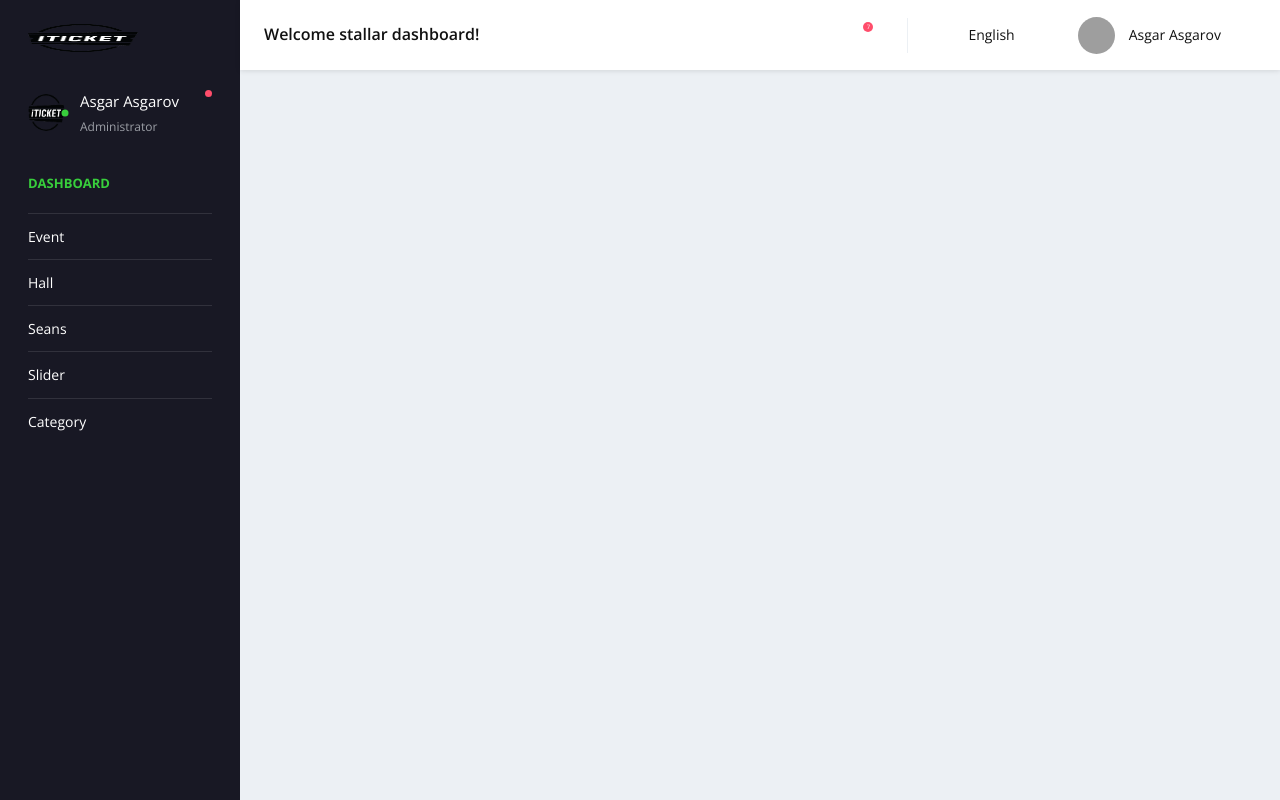
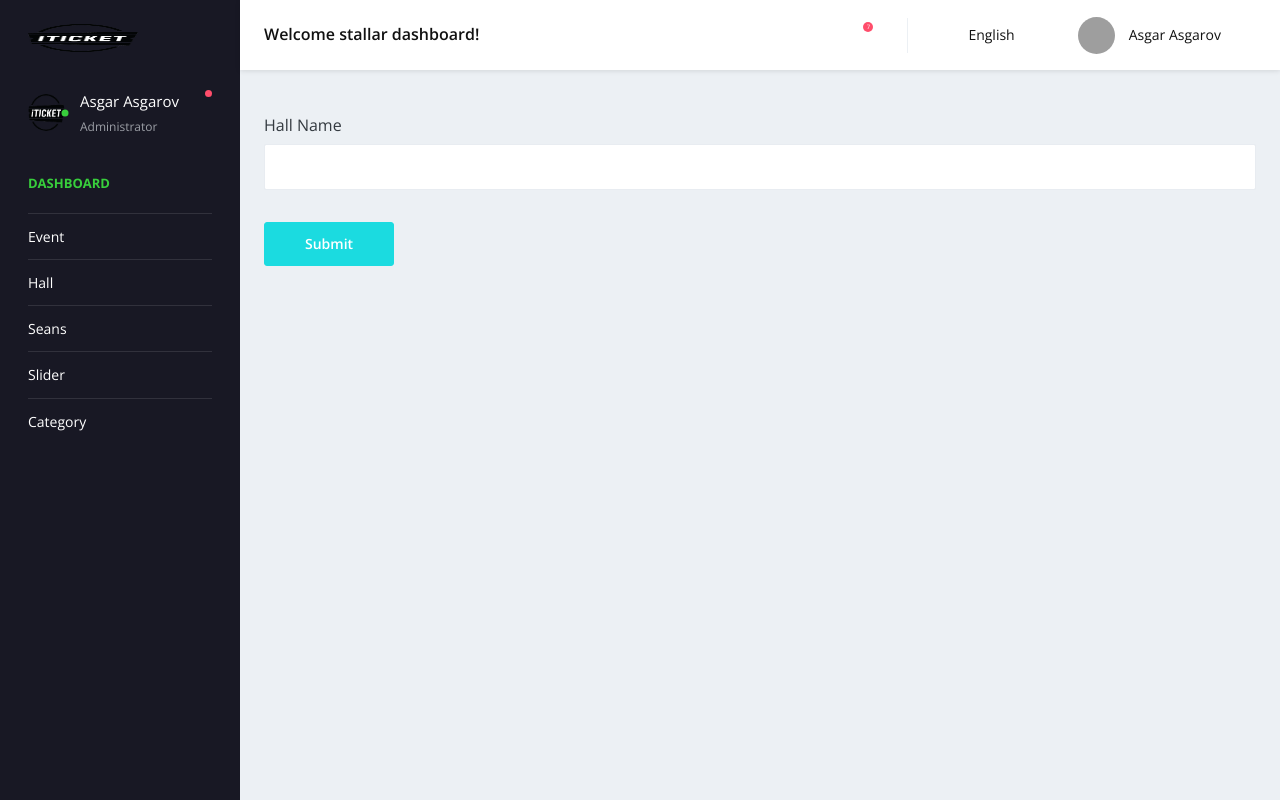
Before and after one commit to asgaraa/Iticket-Admin-Panel-React, a React (Create React App) app in the folder ITicketAdmin/: page /categoryupdate/1 in a window 1280 px wide. Built offline with nearby package versions, Linux system fonts and the light colour scheme; no server answers; grey boxes are pictures that could not be loaded; some icons are missing.

Commit message:
Category-Update-Method-End

```diff
--- a/ITicketAdmin/src/App.js
+++ b/ITicketAdmin/src/App.js
@@ -35,7 +35,7 @@ function App() {
                  <Route path="/slidercreate" element={<SliderCreate/>}/>
                  <Route path="/category" element={<CategoryTable/>}/>
                  <Route path="/categorycreate" element={<CategoryCreate/>}/>
-                 <Route path="/categoryupdate" element={<UpdateCategory/>}/>
+                 <Route path="/categoryupdate/:id" element={<UpdateCategory/>}/>
                </Routes>
               </div>
             </div>
--- a/ITicketAdmin/src/components/Category/CategoryTable.js
+++ b/ITicketAdmin/src/components/Category/CategoryTable.js
@@ -26,9 +26,11 @@ function CategoryTable() {
         loadCategory();
     }
 
+    const UpdateCategory = async id => {
+       console.log(id);
+    }
 
 
-console.log(categories);
 
 
 
@@ -57,7 +59,7 @@ console.log(categories);
                                         <td className="py-1">
                                             {category.name}
                                         </td>
-                                        <td><Link to={`/categoryupdate/${category.id}`} className='btn btn-outline-warning' ><i className="far fa-edit"></i></Link> <button className='btn btn-outline-danger' onClick={() => deleteCategory(category.id)}> <i className="fas fa-trash-alt"></i></button> </td>
+                                        <td><Link to={`/categoryupdate/${category.id}`}  ><button className='btn btn-outline-warning' onClick={()=> UpdateCategory(category.id)} ><i className="far fa-edit"></i></button></Link> <button className='btn btn-outline-danger' onClick={() => deleteCategory(category.id)}> <i className="fas fa-trash-alt"></i></button> </td>
 
                                     </tr>
                                 ))
--- a/ITicketAdmin/src/components/Category/UpdateCategory.js
+++ b/ITicketAdmin/src/components/Category/UpdateCategory.js
@@ -1,60 +1,76 @@
 import React, { useState, useEffect } from 'react';
 import { Button, Form } from 'react-bootstrap';
 import axios from 'axios';
+import { useParams } from 'react-router-dom';
+import Swal from "sweetalert2";
 
 
 function UpdateCategory(props) {
-    console.log(props);
+    const { id } = useParams();
     //Prop for api start
-    const [categoryupdate, setCategoryupdate] = useState({ id: '', Name: '' });
-    const [data, setData] = useEffect();
+    const [name, setName] = useState();
+    const [newName, setnewName] = useState();
 
-    useEffect(() => {
+    function initPromise() {
+        const response = axios.get(`/api/Category/GetById/${id}`)
+        return new Promise(function (res, rej) {
+            res(response);
+        })
+    }
 
+    async function update(e) {
 
-        const GetData = async (id) => {
+        e.preventDefault();
+        await axios.put(`/api/Category/Update`, {
+            Id: id,
+            Name: newName,
 
+        }, { 'Content-Type': 'multipart/form-data' })
+            .then(function (response) {
 
-            const result = await axios.get(`/api/Category/GetById/${id}`)
-
-            setData(result.data);
-
-        };
-
-
-        const id = props.match.params.id
-        GetData(id);
+                Swal.fire(
+                    newName,
+                    'Updated',
+                    'success'
+                )
+            })
+            .catch(function (error) {
+                Swal.fire({
+                    icon: 'error',
+                    title: 'Oops...',
+                    text: 'Something went wrong!',
+                    footer: '<a href="">Why do I have this issue?</a>'
+                })
 
             });
 
 
 
-
-
-    //  const [cate, setCate] = useState();
-
-
-    async function update(e) {
-        e.preventDefault();
-        await axios.put(`/api/Category/UpdateCategory/${e.id}`)
-            .then(res => {
-                setData(res.data)
-            })
-
-    }
+    };
 
 
 
+    useEffect(() => {
+        initPromise()
+            .then(function (result) {
+                // "initResolve"
+                return result.data;
+            })
+            .then(function (result) {
+                setName(result.name) // "normalReturn"
+            });
+    });
 
 
 
     //Prop for api end
+
     return (
         <div className='container'>
             <Form onSubmit={(e) => update(e)}>
                 <Form.Group className="mb-3" controlId="formBasicEmail">
                     <Form.Label>Hall Name</Form.Label>
-                    <Form.Control type="text" value={data.Name} onChange={(e) => setData(e.target.value)} />
+                    <Form.Control type="text" onChange={(e) => setnewName(e.target.value)} defaultValue={name} />
                 </Form.Group>
 
                 <Button variant="primary" type="submit" className='mt-3' >
```
Lines whose indentation alone changed are shown as unchanged.
